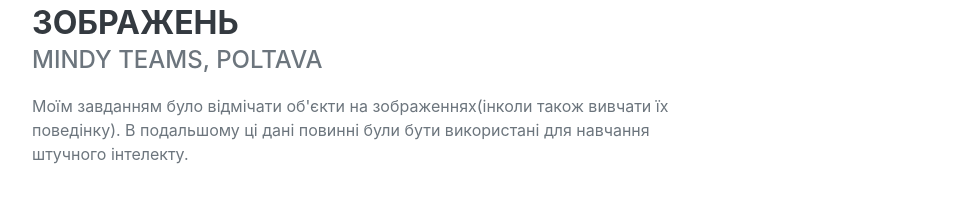
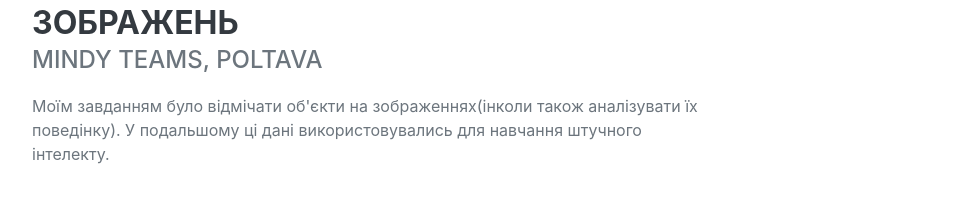
Before and after one commit to mirios/mirios.github.io, a plain HTML site: page index.html in a window 1280 px wide. Shown: the part 1274-1490 px from the top of the page, without its empty margins (288-1262 px from the left). Drawn offline with nearby package versions, Linux system fonts and the light colour scheme; a web font is replaced by a local one.

Commit message:
index_red_text_

```diff
--- a/index.html
+++ b/index.html
@@ -73,7 +73,7 @@
                         <div class="flex-grow-1">
                             <h3 class="mb-0">Спеціаліст з обробки графічних зображень</h3>
 							<div class="subheading mb-3">Mindy Teams, Poltava</div>
-                            <p>Моїм завданням було відмічати об'єкти на зображеннях(інколи також вивчати їх поведінку). В подальшому ці дані повинні були бути використані для навчання штучного інтелекту.</p>
+                            <p>Моїм завданням було відмічати об'єкти на зображеннях(інколи також аналізувати їх поведінку). У подальшому ці дані використовувались для навчання штучного інтелекту.</p>
                         </div>
                         <div class="flex-shrink-0"><span class="text-primary">Липень 2018 - Серпень 2019</span></div>
                     </div>
```
